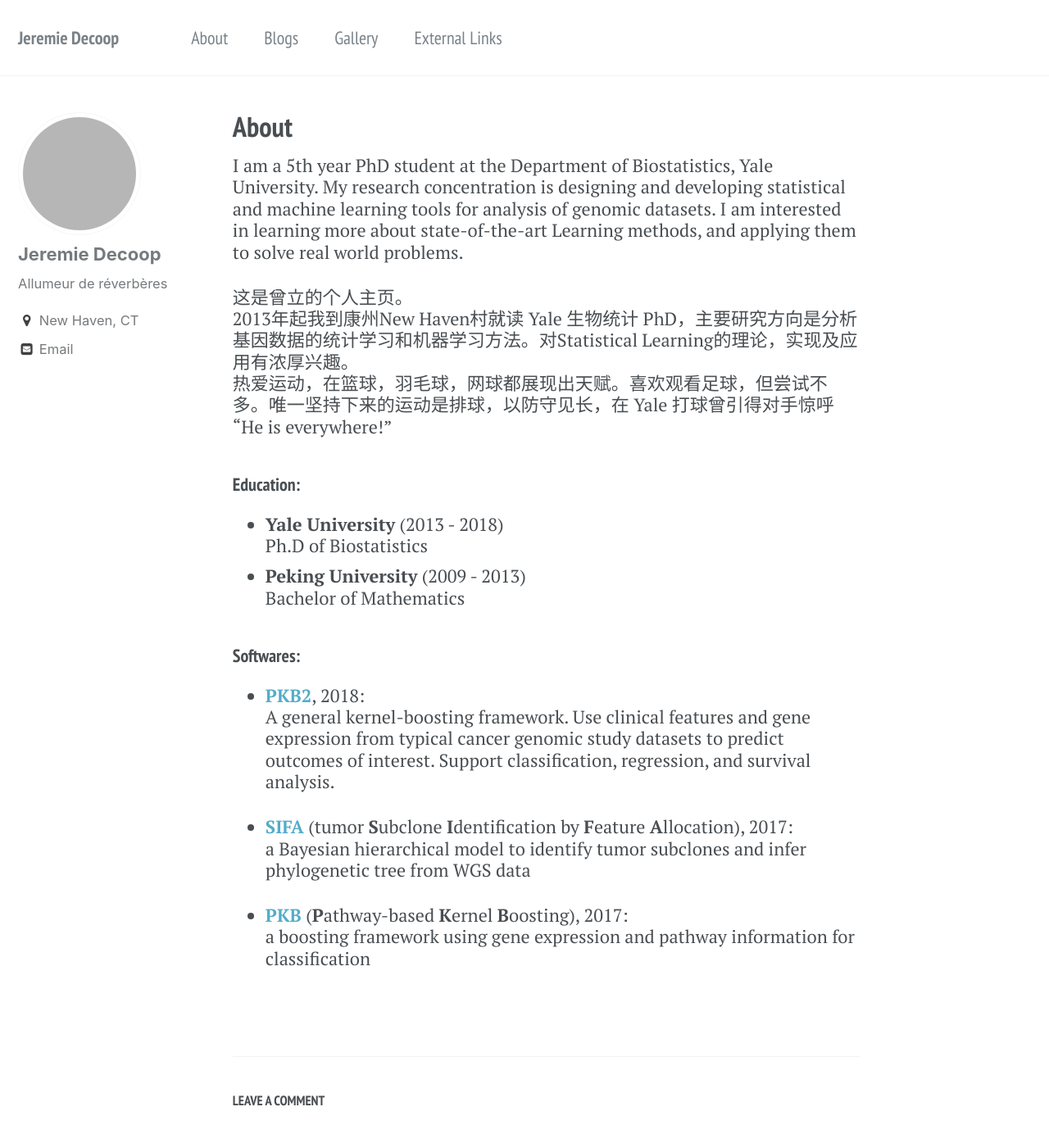
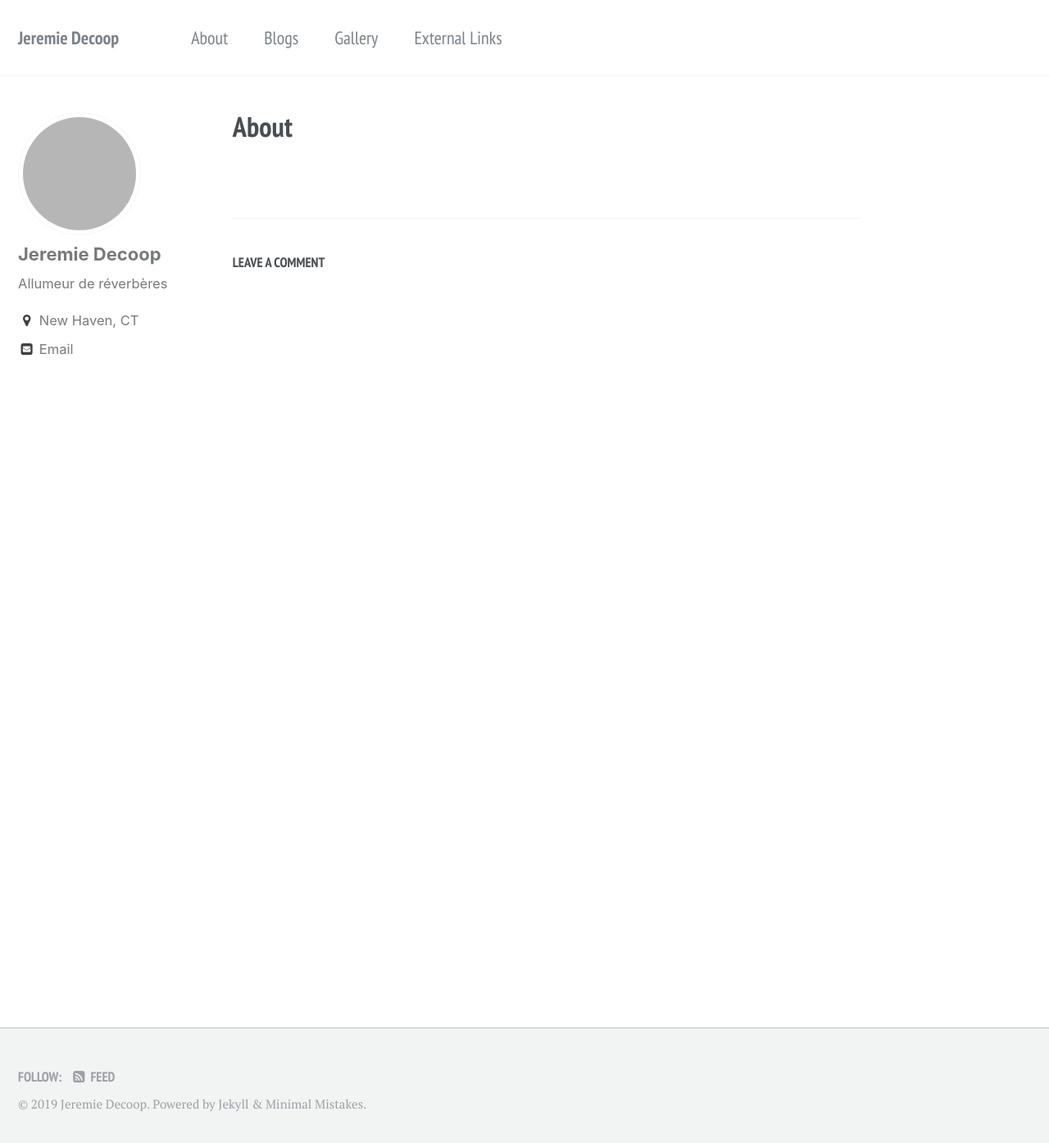
Before and after one commit to JeremieDec/home, a Jekyll site: the page built from _pages/about.md, in a window 1280 px wide and 1400 px high. Shown: the top 1395 px of the window at 82% size. Built offline with Jekyll 4.4.1, drawn with Linux system fonts in a browser that asks for light colours.

Commit message:
Update about.md

```diff
--- a/_pages/about.md
+++ b/_pages/about.md
@@ -5,28 +5,3 @@ permalink: /About/
 comments: true
 author_profile: true
 ---
-
-
-I am a 5th year PhD student at the Department of Biostatistics, Yale University. My research concentration is designing and developing statistical and machine learning tools for analysis of genomic datasets. I am interested in learning more about state-of-the-art Learning methods, and applying them to solve real world problems.
-
-这是曾立的个人主页。
-2013年起我到康州New Haven村就读 Yale 生物统计 PhD，主要研究方向是分析基因数据的统计学习和机器学习方法。对Statistical Learning的理论，实现及应用有浓厚兴趣。
-热爱运动，在篮球，羽毛球，网球都展现出天赋。喜欢观看足球，但尝试不多。唯一坚持下来的运动是排球，以防守见长，在 Yale 打球曾引得对手惊呼 "He is everywhere!"
-
-
-### Education:
-- **Yale University** (2013 - 2018)
-  Ph.D of Biostatistics
-- **Peking University** (2009 - 2013)
-  Bachelor of Mathematics
-
-
-### Softwares:
-- [**PKB2**](https://github.com/zengliX/PKB2), 2018:
-	A general kernel-boosting framework. Use clinical features and gene expression from typical cancer genomic study datasets to predict outcomes of interest. Support classification, regression, and survival analysis.
-
-- [**SIFA**](https://github.com/zengliX/SIFA) (tumor **S**ubclone **I**dentification by **F**eature **A**llocation), 2017:
-	a Bayesian hierarchical model to identify tumor subclones and infer phylogenetic tree from WGS data
-
-- [**PKB**](https://github.com/zengliX/PKB) (**P**athway-based **K**ernel **B**oosting), 2017:
-	a boosting framework using gene expression and pathway information for classification
```
